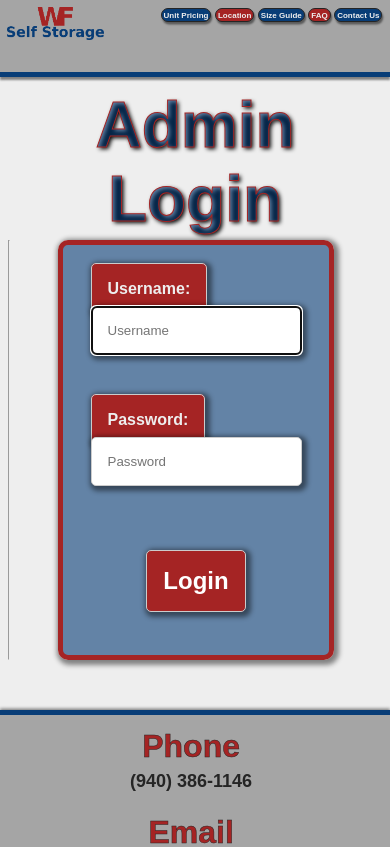
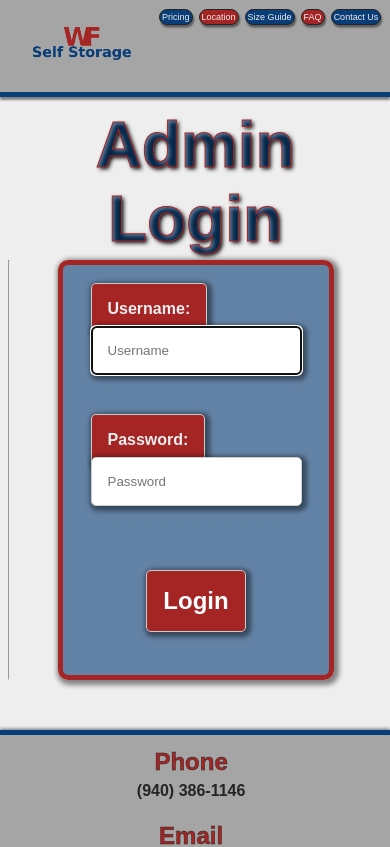
Before and after one commit to parzidog/wfss-website, a React (Create React App) app: page /admin in a window 390 px wide. Shown: the top 847 px of the page. Built offline with nearby package versions, Linux system fonts and the light colour scheme.

Commit message:
Continue updating mobile styling

```diff
--- a/less/mobile.less
+++ b/less/mobile.less
@@ -1,18 +1,30 @@
 @media screen and (max-width: 700px) {
-  nav {
-    img {
-      width: 25vw;
+  #navbar {
+    display: flex;
+    flex-wrap: wrap;
+    justify-content: center;
+    height: 80px;
+
+    a {
+      margin: auto;
+
+      img {
+        width: 25vw;
+        margin: auto;
+      }
     }
 
     #nav-buttons {
-      width: fit-content;
+      max-width: 100vw;
 
       a {
         font-size: 0.5rem;
-        padding: 0;
+        padding: 2px !important;
+        margin: 3px !important;
 
         h2 {
-          font-size: 0.5rem;
+          font-size: xx-small;
+          font-weight: normal;
         }
       }
     }
@@ -46,6 +58,16 @@
       display: flex;
       flex-wrap: wrap;
       justify-content: center;
+
+      .box {
+        h2 {
+          font-size: 1.5rem !important;
+        }
+
+        p {
+          font-size: 1rem !important;
+        }
+      }
     }
   }
 
--- a/src/components/Navbar.jsx
+++ b/src/components/Navbar.jsx
@@ -32,7 +32,7 @@ const Navbar = () => {
       </Link>
       <div id='nav-buttons'>
         <Link to={"pricing"}>
-          <h2 className="navbutton" >Unit Pricing</h2>
+          <h2 className="navbutton" >Pricing</h2>
         </Link>
         <Link to={"location"}>
           <h2 className="navbutton" >Location</h2>
--- a/src/index.css
+++ b/src/index.css
@@ -730,18 +730,30 @@ body {
   background-color: #a52424;
 }
 @media screen and (max-width: 700px) {
-  nav img {
+  #navbar {
+    display: flex;
+    flex-wrap: wrap;
+    justify-content: center;
+    height: 80px;
+  }
+  #navbar a {
+    margin: auto;
+  }
+  #navbar a img {
     width: 25vw;
+    margin: auto;
   }
-  nav #nav-buttons {
-    width: fit-content;
+  #navbar #nav-buttons {
+    max-width: 100vw;
   }
-  nav #nav-buttons a {
+  #navbar #nav-buttons a {
     font-size: 0.5rem;
-    padding: 0;
+    padding: 2px !important;
+    margin: 3px !important;
   }
-  nav #nav-buttons a h2 {
-    font-size: 0.5rem;
+  #navbar #nav-buttons a h2 {
+    font-size: xx-small;
+    font-weight: normal;
   }
   .header h1 {
     font-size: 2.5rem;
@@ -765,6 +777,12 @@ body {
     display: flex;
     flex-wrap: wrap;
     justify-content: center;
+  }
+  #footer #contact .box h2 {
+    font-size: 1.5rem !important;
+  }
+  #footer #contact .box p {
+    font-size: 1rem !important;
   }
   #pricing #climate .pricing-card,
   #pricing #non-climate .pricing-card {
```
